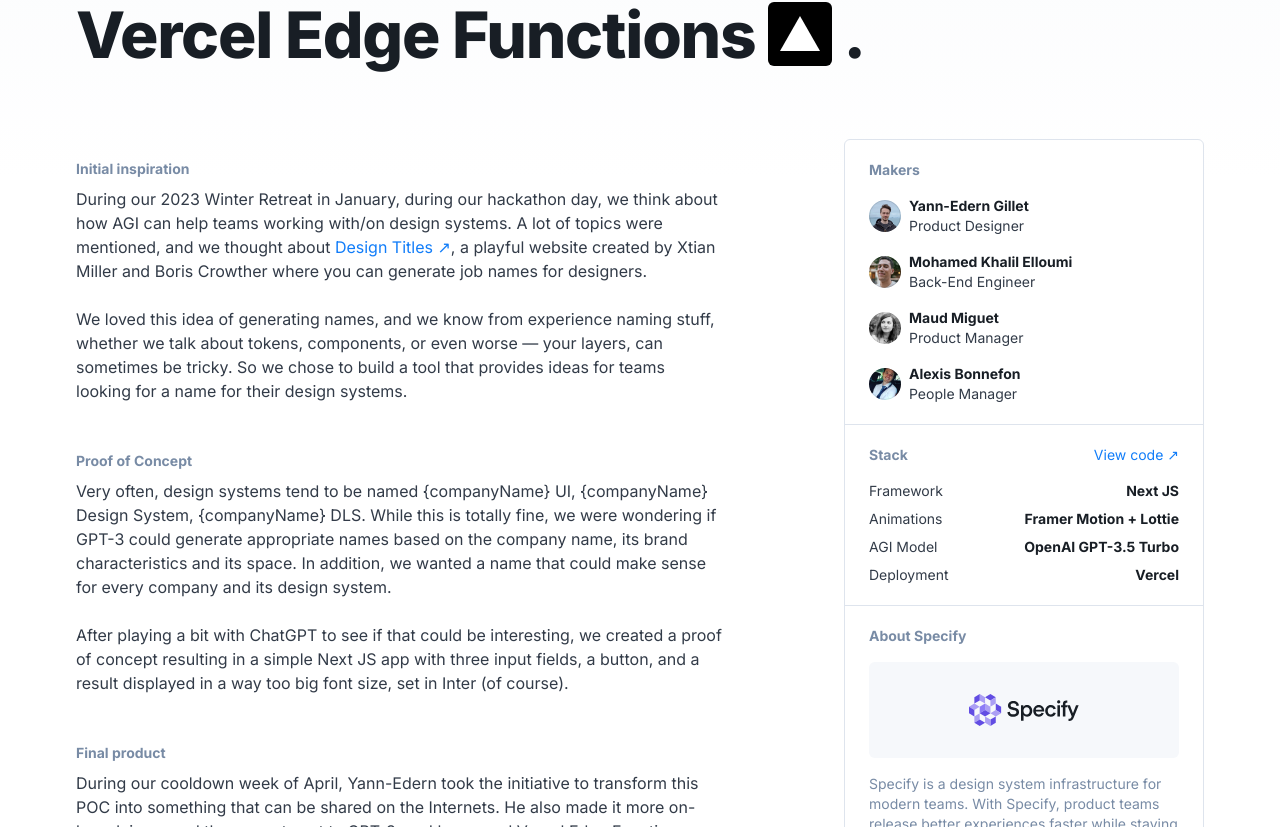
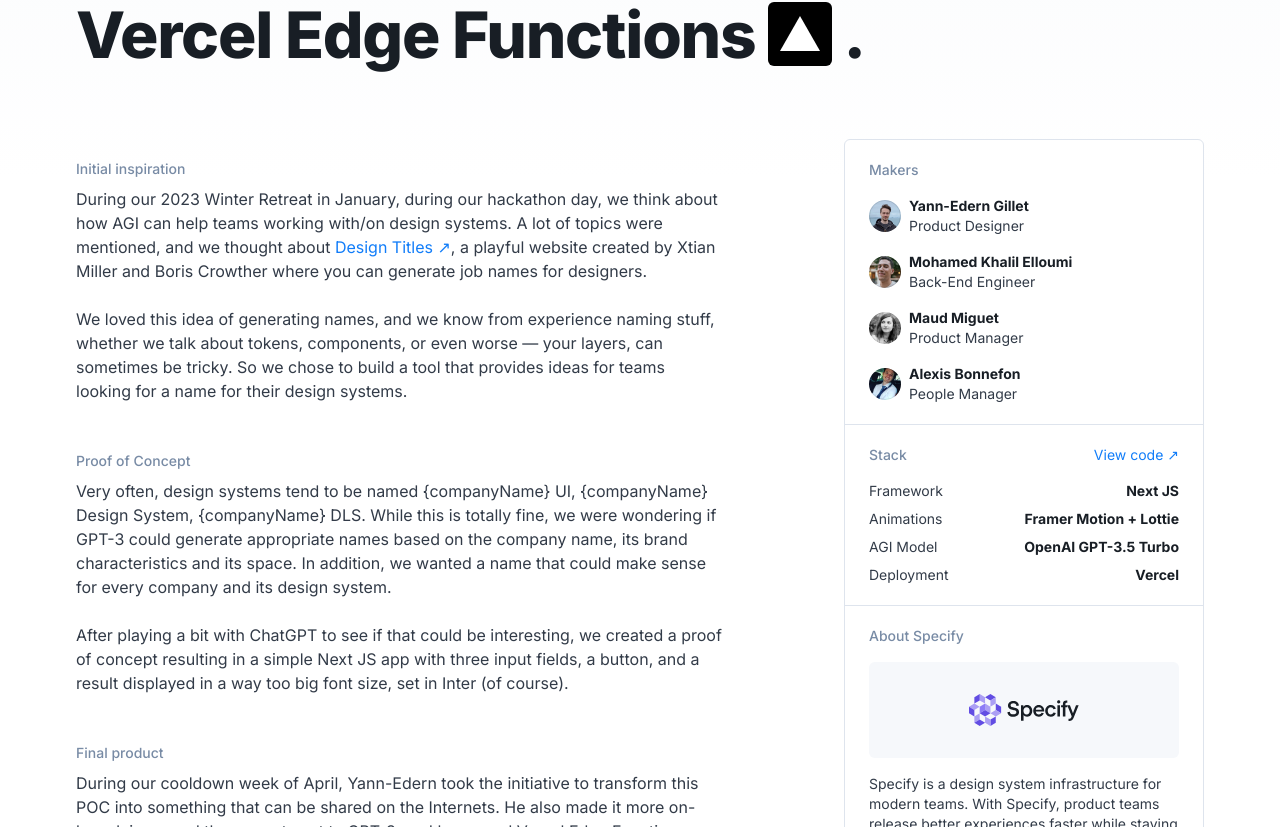
Before and after one commit to yannglt/not-boring-ds-names, a Next.js app: page /about in a window 1280 px wide. Shown: the part 333-1160 px from the top of the page. Built offline with nearby package versions, Linux system fonts and the light colour scheme.

Commit message:
Fix weights use on about page titles

```diff
--- a/pages/about.tsx
+++ b/pages/about.tsx
@@ -33,17 +33,17 @@
             >
               <div className={about.story}>
                 <div className={about.storyPart}>
-                  <h2 className="body-2-l text-low-emphasis">Initial inspiration</h2>
+                  <h2 className="body-2-m text-low-emphasis">Initial inspiration</h2>
                   <p className="body-1-s text-medium-emphasis">During our 2023 Winter Retreat in January, during our hackathon day, we think about how AGI can help teams working with/on design systems. A lot of topics were mentioned, and we thought about <Link className="text-info" href="https://designtitles.com/" target="_blank">Design Titles ↗︎</Link>, a playful website created by Xtian Miller and Boris Crowther where you can generate job names for designers.</p>
                   <p className="body-1-s text-medium-emphasis">We loved this idea of generating names, and we know from experience naming stuff, whether we talk about tokens, components, or even worse — your layers, can sometimes be tricky. So we chose to build a tool that provides ideas for teams looking for a name for their design systems.</p>
                 </div>
                 <div className={about.storyPart}>
-                  <h2 className="body-2-l text-low-emphasis">Proof of Concept</h2>
+                  <h2 className="body-2-m text-low-emphasis">Proof of Concept</h2>
                   <p className="body-1-s text-medium-emphasis">Very often, design systems tend to be named &#123;companyName&#125; UI, &#123;companyName&#125; Design System, &#123;companyName&#125; DLS. While this is totally fine, we were wondering if GPT-3 could generate appropriate names based on the company name, its brand characteristics and its space. In addition, we wanted a name that could make sense for every company and its design system.</p>
                   <p className="body-1-s text-medium-emphasis">After playing a bit with ChatGPT to see if that could be interesting, we created a proof of concept resulting in a simple Next JS app with three input fields, a button, and a result displayed in a way too big font size, set in Inter (of course).</p>
                 </div>
                 <div className={about.storyPart}>
-                  <h2 className="body-2-l text-low-emphasis">Final product</h2>
+                  <h2 className="body-2-m text-low-emphasis">Final product</h2>
                   <p className="body-1-s text-medium-emphasis">During our cooldown week of April, Yann-Edern took the initiative to transform this POC into something that can be shared on the Internets. He also made it more on-brand, improved the prompt sent to GPT-3, and leveraged Vercel Edge Functions, thanks to <Link className="text-info" href="https://vercel.com/blog/gpt-3-app-next-js-vercel-edge-functions" target="_blank">this brilliant article ↗︎</Link> from Hassan El Mghari.</p>
                 </div>
               </div>
@@ -54,7 +54,7 @@
                 transition={{ ease: "easeInOut", duration: 0.4, delay: 0.4 }}
               >
                 <div className={about.information}>
-                  <p className="body-2-l text-low-emphasis">Makers</p>
+                  <p className="body-2-m text-low-emphasis">Makers</p>
                   <div className={about.makers}>
                     <Maker name="Yann-Edern Gillet" role="Product Designer" link="" path="yann.jpg" />
                     <Maker name="Mohamed Khalil Elloumi" role="Back-End Engineer" link="" path="khalil.jpg" />
@@ -64,7 +64,7 @@
                 </div>
                 <div className={about.information}>
                   <div className={about.stackTitle}>
-                    <p className="body-2-l text-low-emphasis">Stack</p>
+                    <p className="body-2-m text-low-emphasis">Stack</p>
                     <Link className="body-2-s text-info" href="https://github.com/yannglt/not-boring-ds-names" target="_blank">View code ↗︎</Link>
                   </div>
                   <div className={about.stackList}>
@@ -87,9 +87,9 @@
                   </div>
                 </div>
                 <div className={about.information}>
-                  <p className="body-2-l text-low-emphasis">About Specify</p>
+                  <p className="body-2-m text-low-emphasis">About Specify</p>
                   <div className={about.logo}></div>
-                  <p className="body-2-s text-low-emphasis">Specify is a design system infrastructure for modern teams. With Specify, product teams release better experiences faster while staying in-line with their company standards.</p>
+                  <p className="body-2-s text-medium-emphasis">Specify is a design system infrastructure for modern teams. With Specify, product teams release better experiences faster while staying in-line with their company standards.</p>
                   <Link className="button button-medium button-secondary" href="https://specifyapp.com" target="_blank">Learn more
                     <svg width="20" height="20" viewBox="0 0 20 20" fill="none" xmlns="http://www.w3.org/2000/svg">
                       <path d="M11.3 3.75146C11.3 4.16568 11.6358 4.50146 12.05 4.50146H14.4393L8.46967 10.4711C8.17678 10.764 8.17678 11.2389 8.46967 11.5318C8.76256 11.8247 9.23744 11.8247 9.53033 11.5318L15.5 5.56213V7.95146C15.5 8.36568 15.8358 8.70146 16.25 8.70146C16.6642 8.70146 17 8.36568 17 7.95146V3.75146C17 3.33725 16.6642 3.00146 16.25 3.00146H12.05C11.6358 3.00146 11.3 3.33725 11.3 3.75146Z" />
```
